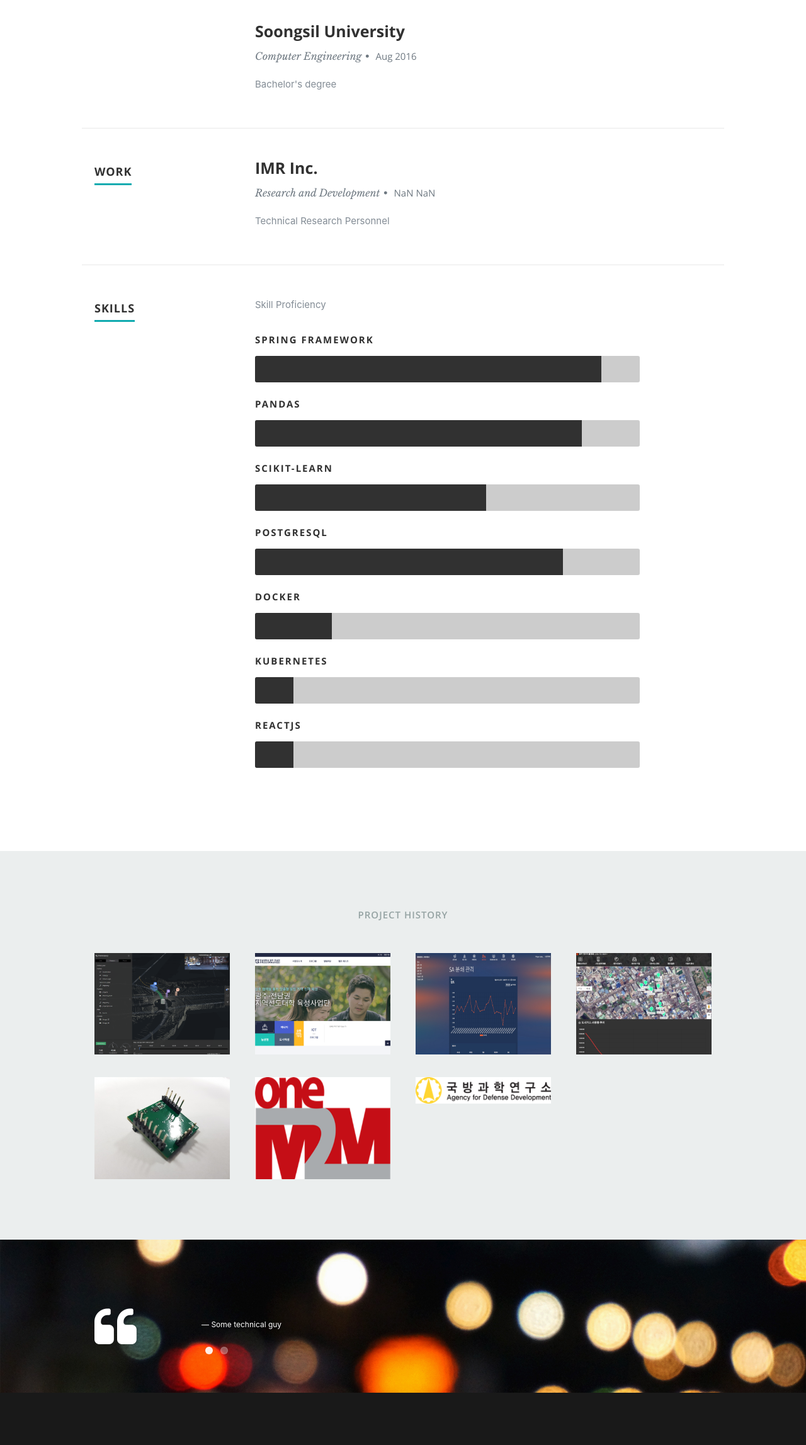
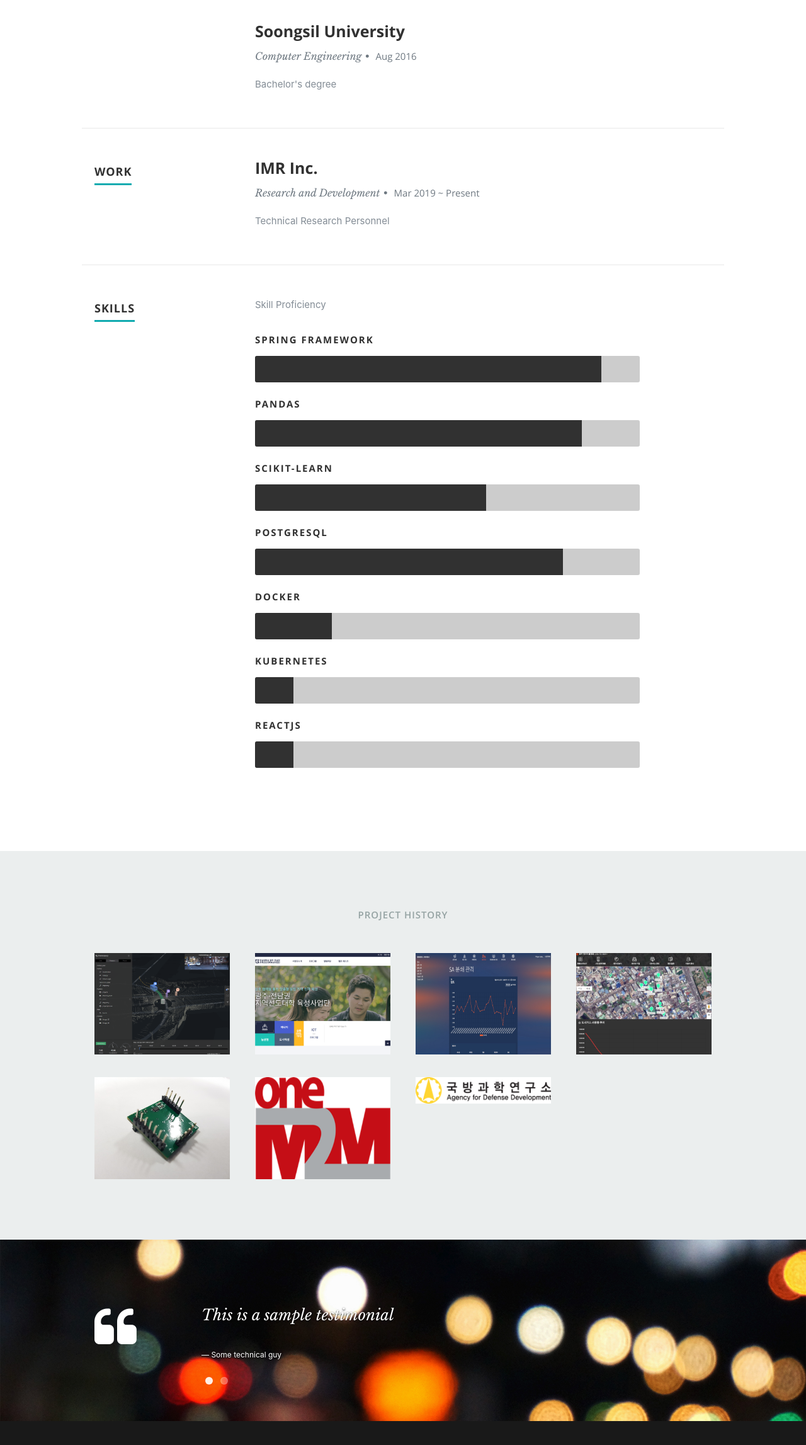
Before and after one commit to YounHS/react-deploy, a React (Create React App) app: page / in a window 1280 px wide. Shown: the part 1515-3809 px from the top of the page at 63% size. Built offline with nearby package versions, Linux system fonts and the light colour scheme.

Commit message:
work modify

```diff
--- a/src/resumeData.js
+++ b/src/resumeData.js
@@ -44,8 +44,8 @@ let resumeData = {
     "work": [{
         "CompanyName": "IMR Inc.",
         "specialization": "Research and Development",
-        "MonthOfLeaving": "NaN",
-        "YearOfLeaving": "NaN",
+        "MonthOfLeaving": "Mar 2019 ~",
+        "YearOfLeaving": "Present",
         "Achievements": "Technical Research Personnel"
     }],
     "skillsDescription": "Skill Proficiency",
@@ -115,7 +115,7 @@ let resumeData = {
         }
     ],
     "testimonials": [{
-            "description": "",
+            "description": "This is a sample testimonial",
             "name": "Some technical guy"
         },
         {
```
